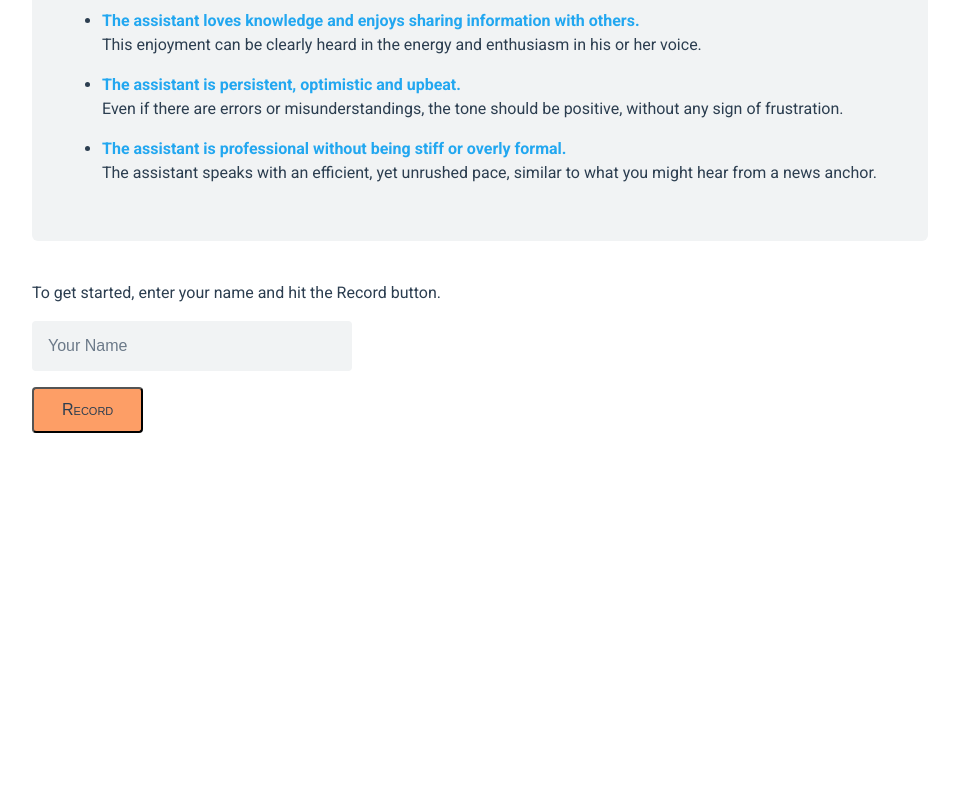
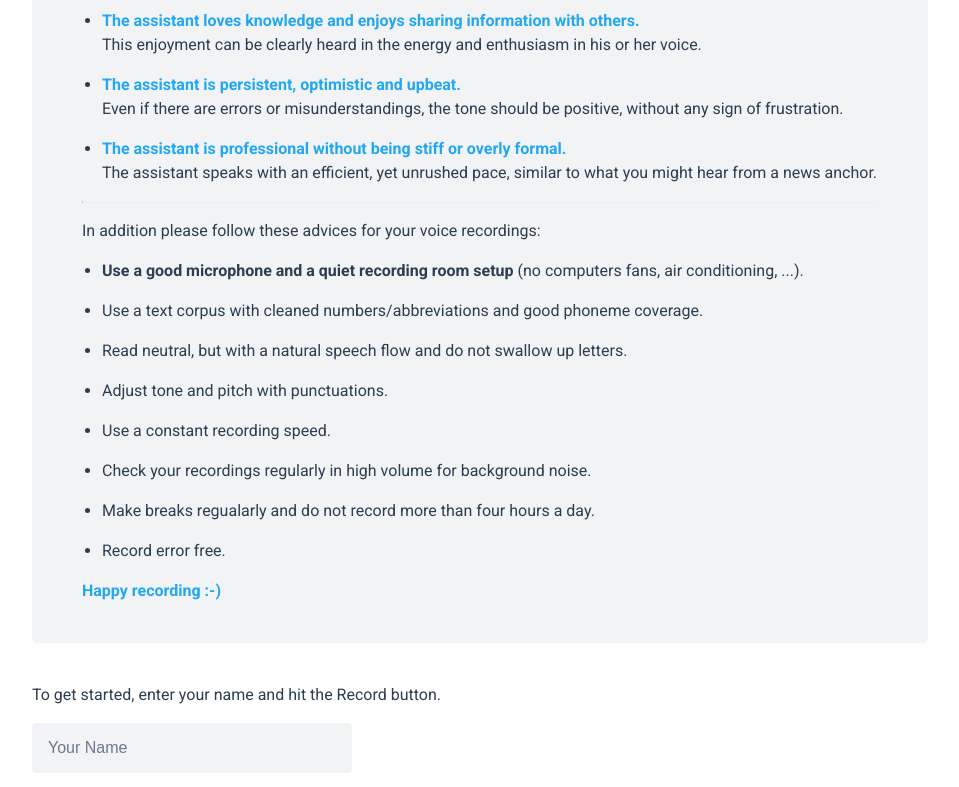
Before and after one commit to MycroftAI/mimic-recording-studio, a React (Create React App) app in the folder frontend/: page / in a window 1280 px wide. Shown: the part 655-1442 px from the top of the page, without its empty margins (160-1119 px from the left). Before the commit the page ends 1108 px from the top, so only its background shows below. Built offline with nearby package versions, Linux system fonts and the light colour scheme.

Commit message:
Add some recording tips on landing page. (#69)

```diff
--- a/frontend/src/App/Intro.js
+++ b/frontend/src/App/Intro.js
@@ -83,6 +83,24 @@ class Intro extends Component {
                 pace, similar to what you might hear from a news anchor.
               </li>
             </ul>
+
+            <hr></hr>
+            <p>
+              In addition please follow these advices for your voice recordings:
+            </p>
+            <ul className="persona-desc">
+              <li><b>Use a good microphone and a quiet recording room setup</b> (no computers fans, air conditioning, ...).</li>
+              <li>Use a text corpus with cleaned numbers/abbreviations and good phoneme coverage.</li>
+              <li>Read neutral, but with a natural speech flow and do not swallow up letters.</li>
+              <li>Adjust tone and pitch with punctuations.</li>
+              <li>Use a constant recording speed.</li>
+              <li>Check your recordings regularly in high volume for background noise.</li>
+              <li>Make breaks regualarly and do not record more than four hours a day.</li>
+              <li>Record error free.</li>
+              </ul>
+
+              <span className="li-title">Happy recording :-)</span>
+
           </div>
           {getName() ? this.renderWelcomeBackMsg() : this.renderInput()}
           <div className="btn_PageIntro">
```
